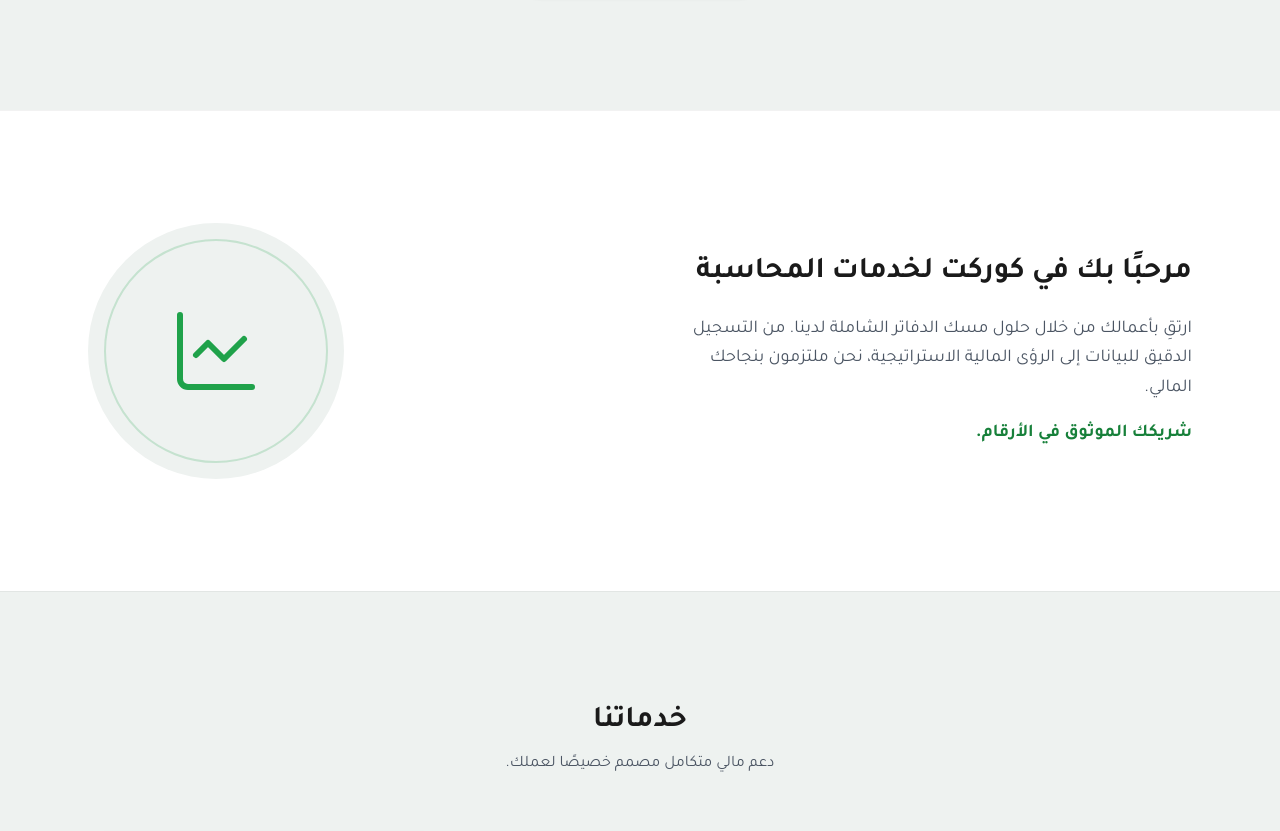
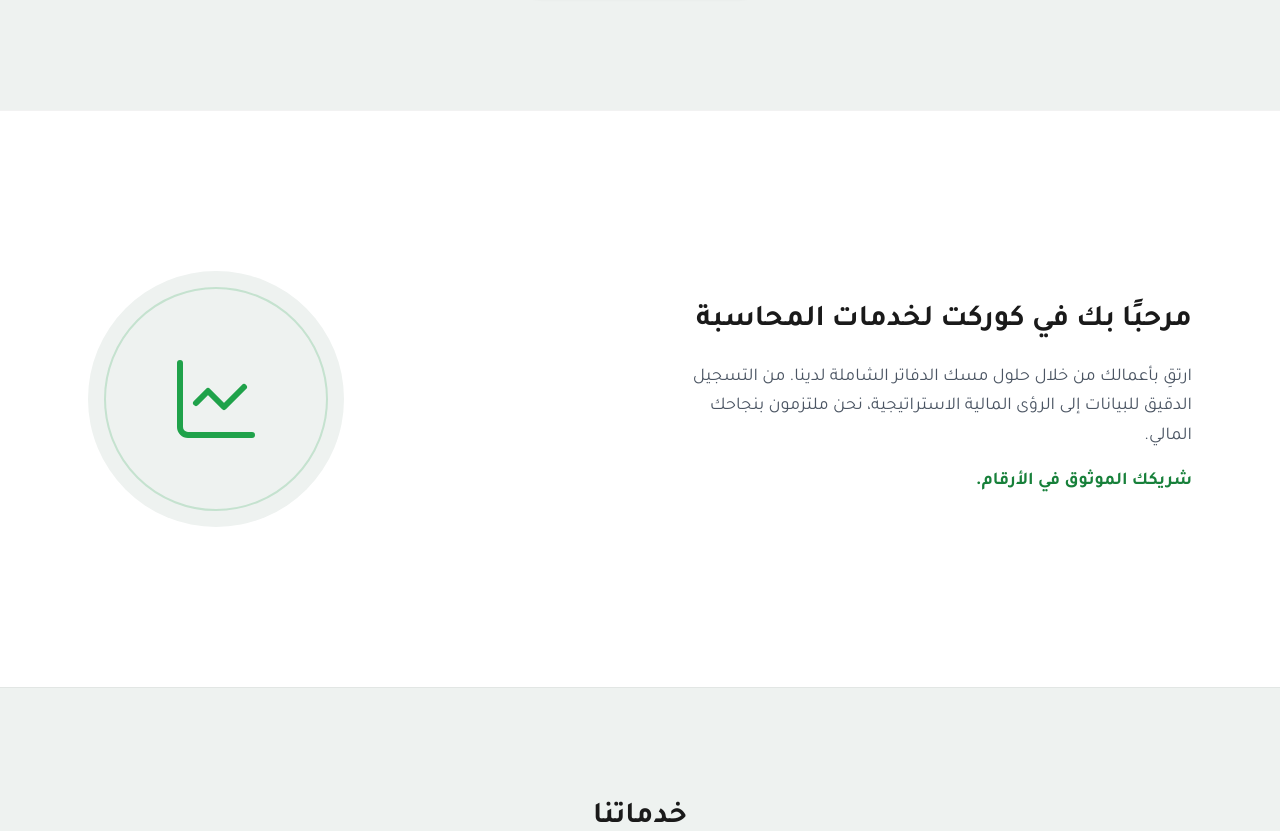
Before and after one commit to MogaAgency/CorrectEG-Website, a React (Vite) app: page / in a window 1280 px wide. Shown: the part 582-1413 px from the top of the page. Built offline with nearby package versions, Linux system fonts and the light colour scheme.

Commit message:
Increase About section vertical padding to match Hero height
Co-Authored-By: Ahmed Fawzy <mogaagency@gmail.com>

```diff
--- a/src/components/About.jsx
+++ b/src/components/About.jsx
@@ -5,7 +5,7 @@ export default function About() {
   const { t } = useLanguage()
 
   return (
-    <section id="about" className="py-20 sm:py-28 bg-white border-t border-black/5 dark:bg-[#0b0d10] dark:border-white/5">
+    <section id="about" className="py-32 sm:py-40 bg-white border-t border-black/5 dark:bg-[#0b0d10] dark:border-white/5">
       <div className="max-w-6xl mx-auto px-4 sm:px-6 grid md:grid-cols-2 gap-12 items-center">
         <div data-reveal>
           <h2 className="text-3xl font-bold mb-6">{t.about.title}</h2>
```
